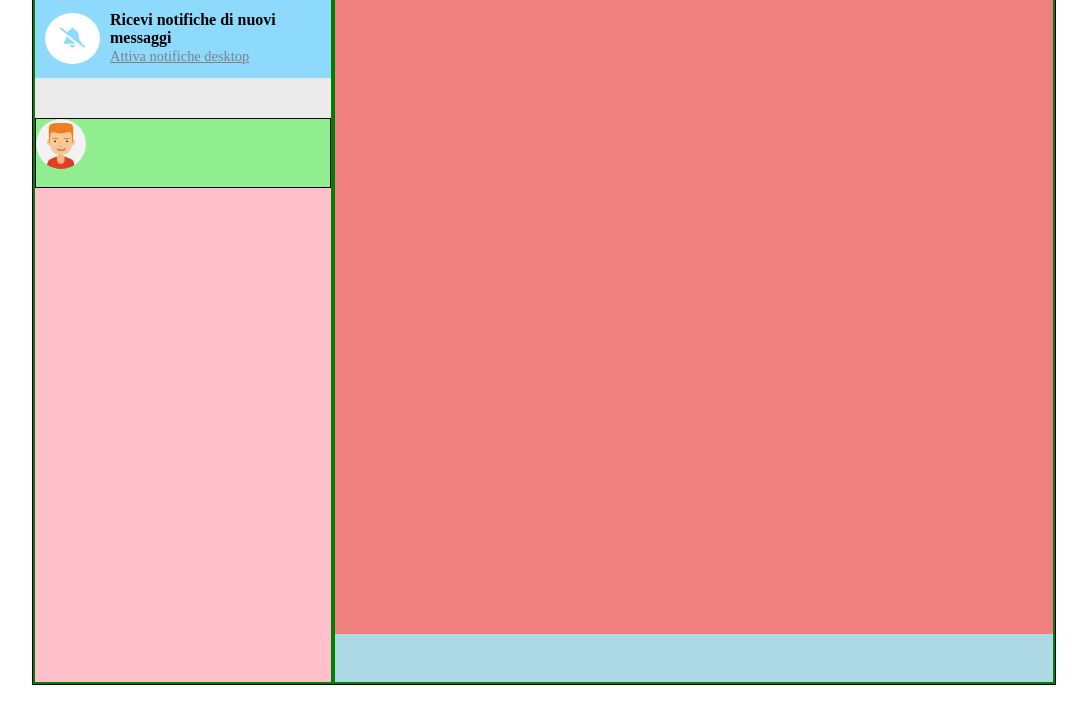
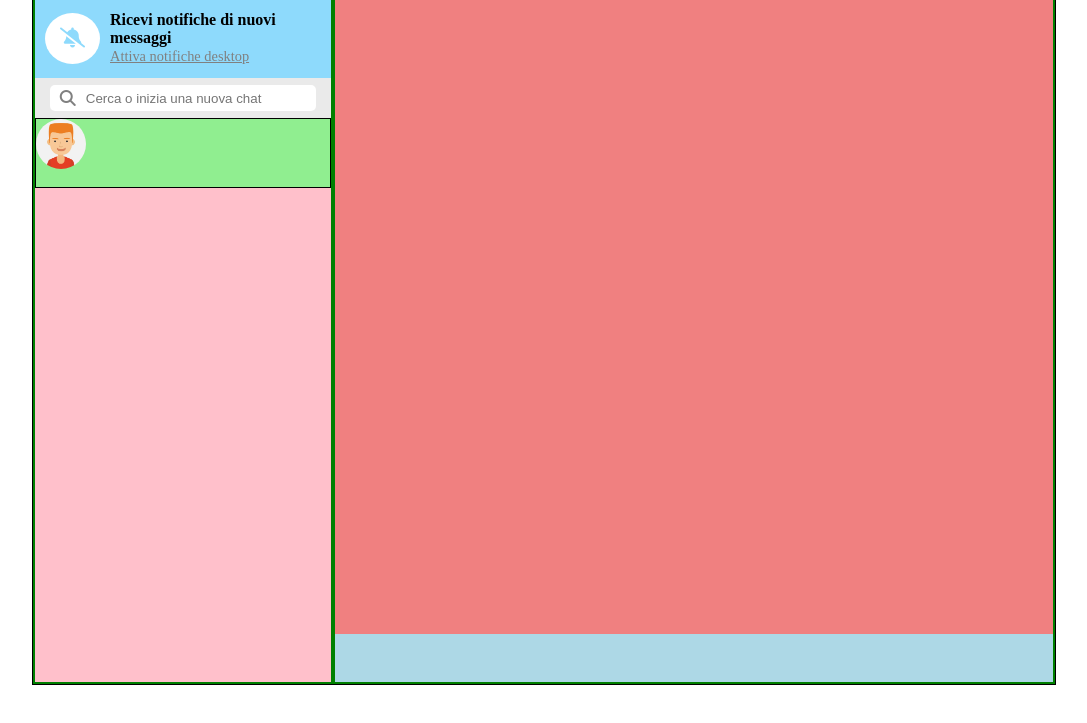
Before and after one commit to LucaElisio/html-css-boolzapp, a plain HTML site: page index.html in a window 1280 px wide. Shown: the part 95-818 px from the top of the page, without its empty margins (96-1183 px from the left). Drawn offline with Linux system fonts and the light colour scheme.

Commit message:
feat: profile search details

```diff
--- a/css/style.css
+++ b/css/style.css
@@ -259,10 +259,29 @@ body{
     font-size: 20px;
 }
 
+
 /* Profile Search */
 .profile-search{
     background-color: #eaeaea;
     min-height: 40px;
+    text-align: center;
+}
+
+.profile-search input{
+    width: 100%;
+    border: 0;
+    background: transparent;
+}
+
+
+.input{
+    color: grey;
+    width: 90%;
+    line-height: 40px;
+    gap: 10px;
+    background-color: white;
+    padding: 5px 10px;
+    border-radius: 5px;
 }
 
 /* Chat List */
@@ -299,7 +318,7 @@ body{
     }
 
     .profile-search{
-        display: block;
+        display: flex;
     }
 
     .details{
--- a/index.html
+++ b/index.html
@@ -100,8 +100,11 @@
                 <!-- /Alerts -->
 
                 <!-- Profile Search -->
-                <div class="profile-search none">
-
+                <div class="profile-search align-ctr justy-ctr none">
+                    <div class="input flex">
+                        <i class="fa-solid fa-magnifying-glass"></i>
+                        <input type="text" placeholder="Cerca o inizia una nuova chat">
+                    </div>
                 </div>
                 <!-- /Profile Search -->
 
```
